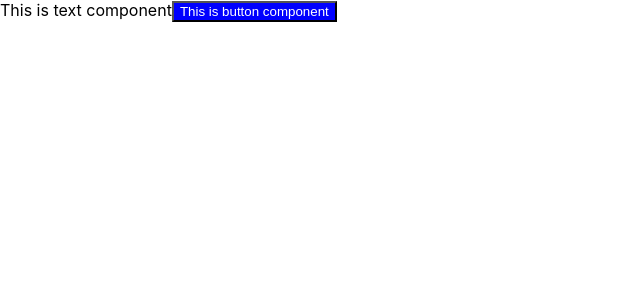
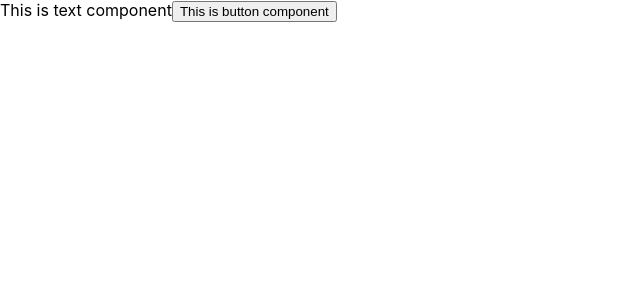
Before and after one commit to uriel-sf/lerna-poc, a React (Create React App) app: page / in a window 1280 px wide. Shown: the top 300 px of the page, without its empty margins (0-640 px from the left). Built offline with nearby package versions, Linux system fonts and the light colour scheme.

Commit message:
Add new components.

```diff
--- a/src/components/Button/Button.tsx
+++ b/src/components/Button/Button.tsx
@@ -1,18 +1,18 @@
 import React from 'react';
-import { styled } from "../Theme";
+// import { styled } from "../Theme";
 import Text from "../Text";
 
-const StyledButton = styled.button`
-    background-color: ${p => p.theme.colors.primary};
-    color: ${p => p.theme.colors.foreground}
-`;
+// const StyledButton = styled.button`
+//     background-color: ${p => p.theme.colors.primary};
+//     color: ${p => p.theme.colors.foreground}
+// `;
 
 const Button = (props: { children: any }) => {
     const { children } = props;
     return (
-        <StyledButton>
+        <button>
             <Text>{children}</Text>
-        </StyledButton>
+        </button>
     );
 };
 
--- a/src/components/Text/Text.tsx
+++ b/src/components/Text/Text.tsx
@@ -1,5 +1,9 @@
-import { styled } from "../Theme";
+import React from 'react';
+// import { styled } from "../Theme";
 
-const Text = styled.span``;
+const Text = (props : { children: any; }) => {
+    const { children } = props;
+    return <span>{children}</span>;
+};
 
 export default Text;
```
Also changed, not shown: 2 other files (tests, documents, lock files or other folders).
